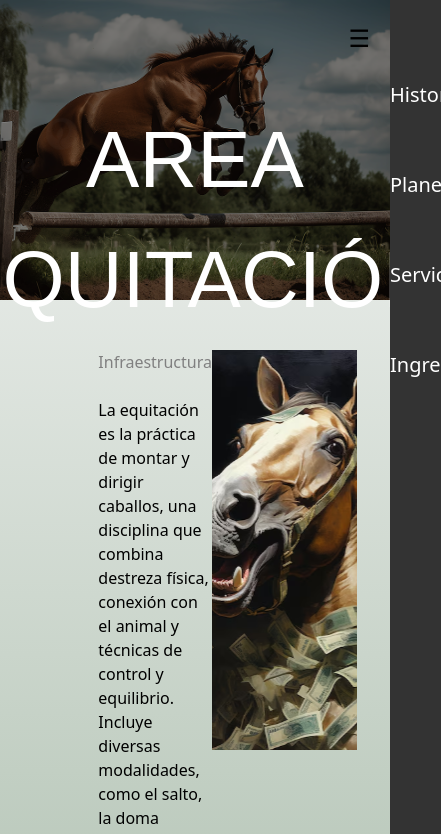
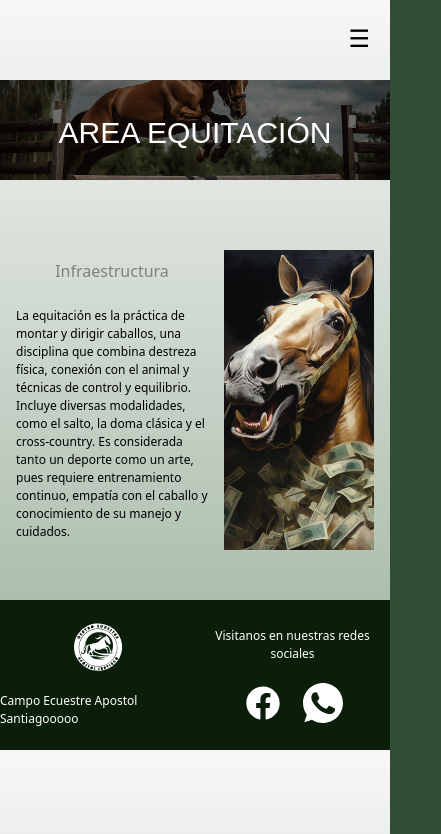
Before and after one commit to KeiviVeizan/Campo-Ecuestre-Apostol-Santiago, a React (Vite) app: page /areas-deportivas/1 in a window 390 px wide. Shown: the top 834 px of the page, 441 px wide, since content can reach past the window. Built offline with nearby package versions, Linux system fonts and the light colour scheme.

Commit message:
Arreglando responsive de las areas deportivas

```diff
--- a/src/App.css
+++ b/src/App.css
@@ -7,9 +7,6 @@
   margin: 0%;
   padding: 0%;
 }
-/* body {
-  background-color: white;
-} */
 .inicio {
   background-image: url('/public/images/img-principal.svg');
   background-repeat: no-repeat;
@@ -72,12 +69,15 @@
     right: 0;
     width: 100%;
     height: 100vh;
-    background-color: #333;
+    background-color: #304e35;
     color: white;
     transform: translateX(100%);
     transition: transform 0.3s ease;
     padding-top: 60px;
     z-index: 6;
+  }
+  nav {
+    text-align: center;
   }
   .menu.menu-open {
     transform: translateX(0);
@@ -112,8 +112,8 @@ header h1,a,p, .header-bottom h1{
 .header-bottom h1{
   font-size: 40px;
   z-index: 2;
-  max-width: 90%;
-  font-family:"Myriad Pro Regular" ;
+  max-width: 95%;
+  font-family:"Archivo Black", sans-serif ;
 }
 .header-bottom p{
   font-size: 15px;
--- a/src/Components/Footer.jsx
+++ b/src/Components/Footer.jsx
@@ -13,8 +13,8 @@ export const Footer = () => {
                 Visitanos en nuestras redes sociales
             </h3>
             <div className="icons">
-                <a className='facebook' href="https://www.facebook.com/profile.php?id=61560889510956"><img src="/public/images/facebook.svg" alt="Facebook" /></a>
-                <a href="https://wa.link/q71ukt"><img src="/public/images/whatsapp.svg" alt="Whatsapp" /></a>
+                <a href="https://www.facebook.com/profile.php?id=61560889510956" target='_blank'><img src="/public/images/facebook.svg" alt="Facebook" /></a>
+                <a href="https://wa.link/q71ukt" target='_blank'><img src="/public/images/whatsapp.svg" alt="Whatsapp" /></a>
 
             </div>
         </div>
--- a/src/Components/Header.jsx
+++ b/src/Components/Header.jsx
@@ -24,7 +24,7 @@ export const Header = () => {
           <li>
             <a href="">Servicios</a>
           </li>
-          <ul className="flex gap-x-2">
+          <ul className="flex gap-x-2 text-center">
             {isAuthenticated ? (
               <>
                 <li>
--- a/src/component css/Footer.css
+++ b/src/component css/Footer.css
@@ -15,7 +15,7 @@ footer {
     width: 50%;
 }
 .icons img{
-    width: 30px;
+    width: 60px;
     padding: 0px 10px;
     margin-top: 20px;
 }
--- a/src/component css/MoreInformation.css
+++ b/src/component css/MoreInformation.css
@@ -6,31 +6,32 @@
 }
 .intro img{
     width: 100%;
-    height: 300px;
+    height: 100px;
     object-fit: cover;
     filter: brightness(50%);
     z-index: -1;
+    margin-top: 80px;
 }
 .intro h2{
     z-index: 1;
     position: absolute;
     color: white;
     font-family: "Myriad Pro Regular", sans-serif;
-    font-size: 80px;
+    font-size: 30px;
     display: grid;
-    top: 80px;
+    top: 90px;
     text-align: center;
 }
 .info-section-especifict{
     display: flex;
-    flex-direction: row;
-    justify-content: space-evenly;
+    flex-direction: column-reverse;
+    justify-content: center;
     align-items: center;
-    margin: 50px;
+    margin: 50px 0px;
 }
 .info-section-especifict img{
-    width: 200px;
-    height: 400px;
+    width: 150px;
+    height: 300px;
     object-fit: cover;
 }
 .info-izq-areas {
@@ -43,18 +44,20 @@
     color: gray;
 }
 .info-izq-areas p{
-    max-width: 15rem;
+    max-width: 12rem;
     color: black;
+    font-size: 12px;
 }
 .info-section-areas {
     display: flex;
     flex-direction: row;
     justify-content: space-evenly;
-    width: 50%;
+    align-items: center;
+    width: 100%;
+    margin-top: 20px;
 }
 
 /* estilo para ventana de modelo 3D */
 model-viewer{
-    height: 300px;
-    width: 500px;
+    width: 300px;
 }
```
